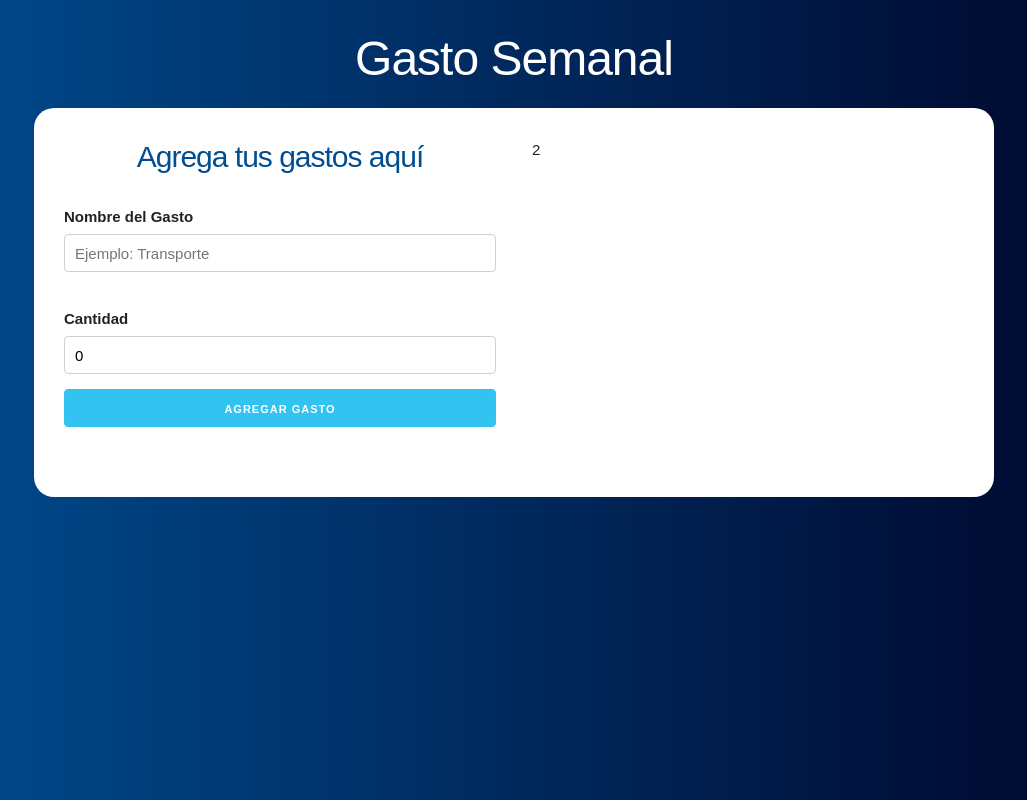
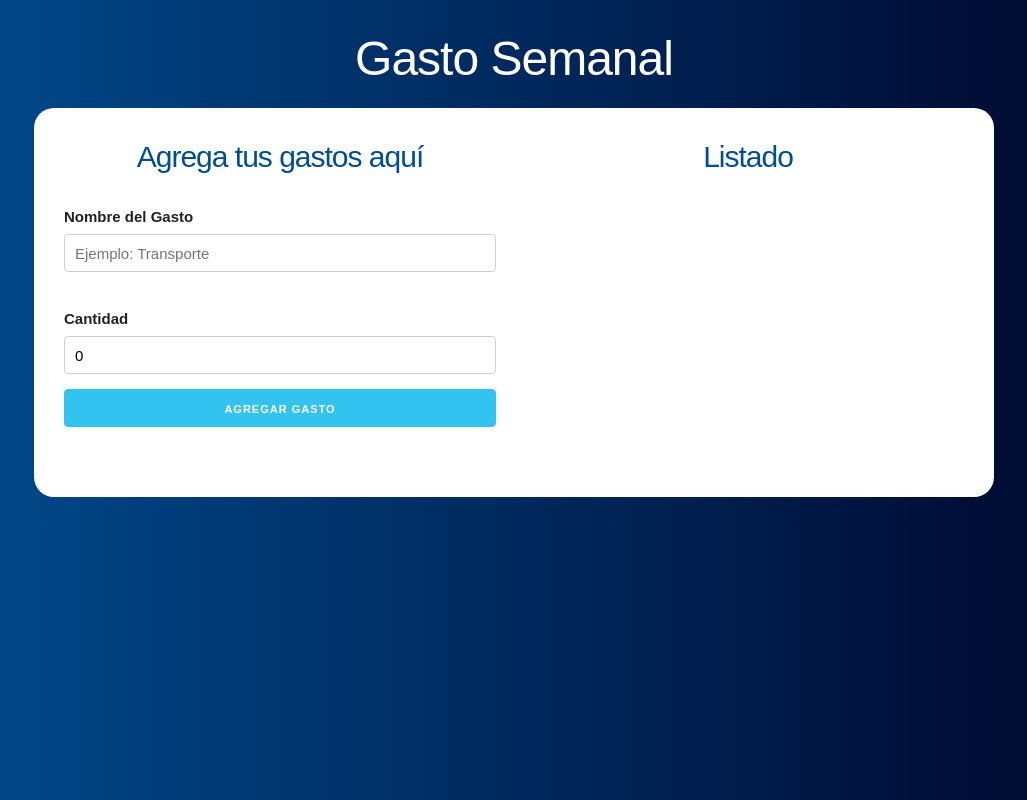
Before and after one commit to alejandroPolak-1/presupuesto, a React (Create React App) app: page / in a window 1280 px wide. Both pictures are taken after typing "5" into the empty fields and a click on the input "Definir Presupuesto". Shown: the whole page, without its empty margins (126-1153 px from the left). Built offline with nearby package versions, Linux system fonts and the light colour scheme.

Commit message:
[Listado de gastos]
Cuando iteramos de la manera que lo hacemos en Expense
hay que agregar un key

```diff
--- a/src/App.js
+++ b/src/App.js
@@ -1,6 +1,7 @@
 import React, { useState } from 'react'
 import Question from './components/Question'
 import Form from './components/Form'
+import List from './components/List'
 
 function App() {
   //definiendo el State
@@ -37,7 +38,11 @@
                 addNewExpense={addNewExpense}
                 />
               </div>
-              <div className="one-half column">2</div>
+              <div className="one-half column">
+                <List
+                  expenses= {expenses}
+                />
+                </div>
             </div>
 
           )}
--- /dev/null
+++ b/src/components/Expense.js
@@ -0,0 +1,13 @@
+import React from 'react';
+
+const Expense = ({expense}) => (
+    <li className="gastos">
+        <p>
+            {expense.name}
+
+            <span className="gasto">$ {expense.count} </span>
+        </p>
+    </li>
+)
+
+export default Expense;
--- /dev/null
+++ b/src/components/List.js
@@ -0,0 +1,16 @@
+import React from 'react'
+import Expense from './Expense'
+
+const List = ({expenses}) => (
+  <div className="gastos-realizados">
+    <h2>Listado</h2>
+    {expenses.map(expense => (
+        <Expense
+        key= {expense.id}
+            expense= {expense}
+            />
+    ))}
+  </div>
+)
+
+export default List
```
